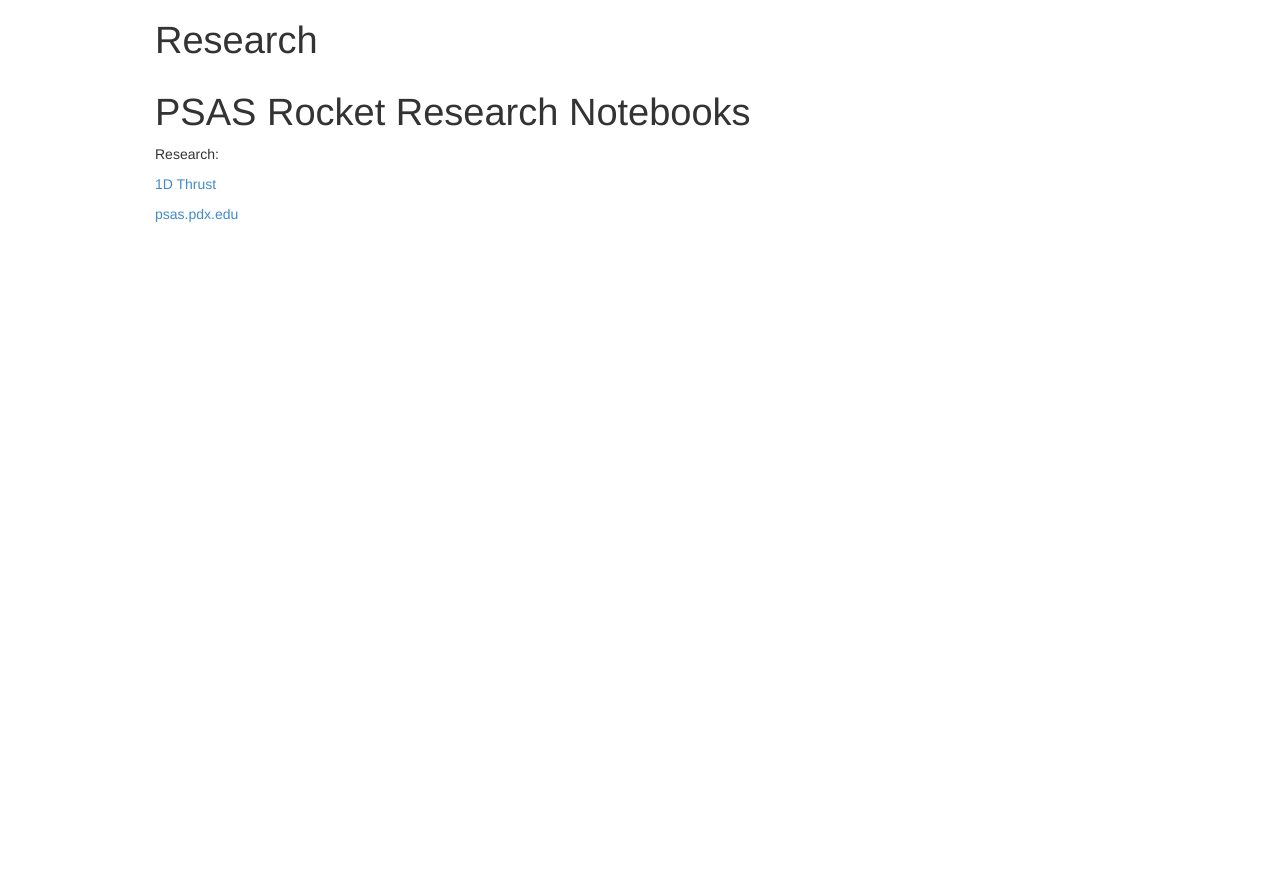
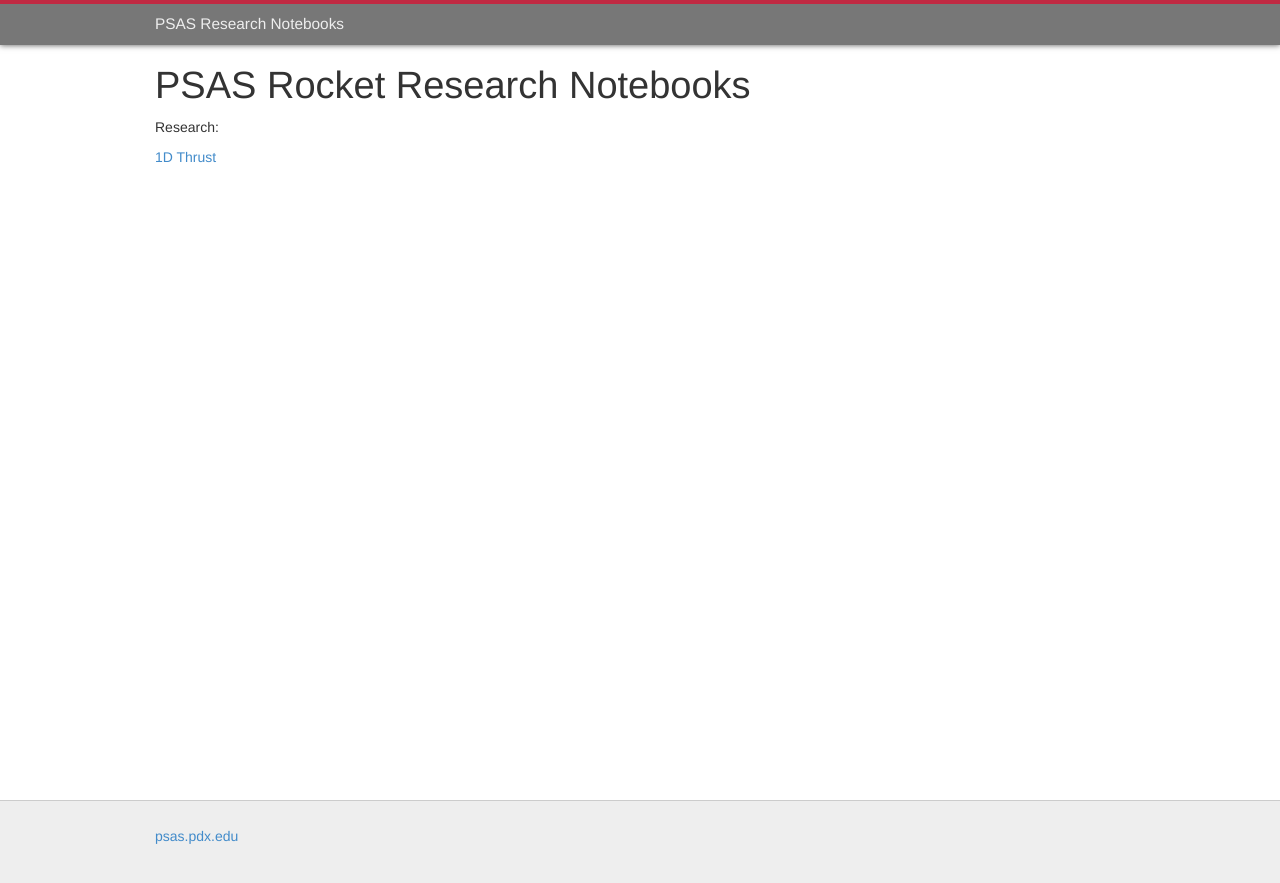
Before and after one commit to psas/research-notebooks, a Jekyll site: the page built from index.markdown, in a window 1280 px wide. Shown: the top 883 px of the page. Built offline with Jekyll 4.4.1, drawn with Linux system fonts in a browser that asks for light colours.

Commit message:
basic styling

```diff
--- a/_layouts/base.html
+++ b/_layouts/base.html
@@ -12,7 +12,7 @@
   <div id="header">
    <div class="container"><div class="row">
     <div class="col-lg-10 col-lg-offset-1">
-     <h1>Research</h1>
+     <h1>PSAS Research Notebooks</h1>
     </div>
    </div></div>
   </div>
--- a/static/css/style.css
+++ b/static/css/style.css
@@ -0,0 +1,26 @@
+html, body, .wrapper { height: 100%; margin: 0; padding: 0; }
+body > .wrapper { height: auto; min-height: 100%; }
+#content { padding-bottom: 100px; }
+#footer { clear: both; position: relative; z-index: 10; height: 100px; margin-top: -100px;}
+
+#header {
+    height:45px;
+    background:#777;
+    color:#eee;
+    padding-top:7px;
+    padding-bottom: 7px;
+    border-top:4px solid #C02942;
+    box-shadow: 0 0 6px #555;
+}
+
+#header h1 {
+    font-size: 1.1em;
+    margin-top: 5px;
+    margin-bottom: 0;
+}
+
+#footer {
+    background: #eee;
+    border-top: 1px solid #ccc;
+    padding-top: 25px;
+}
```
